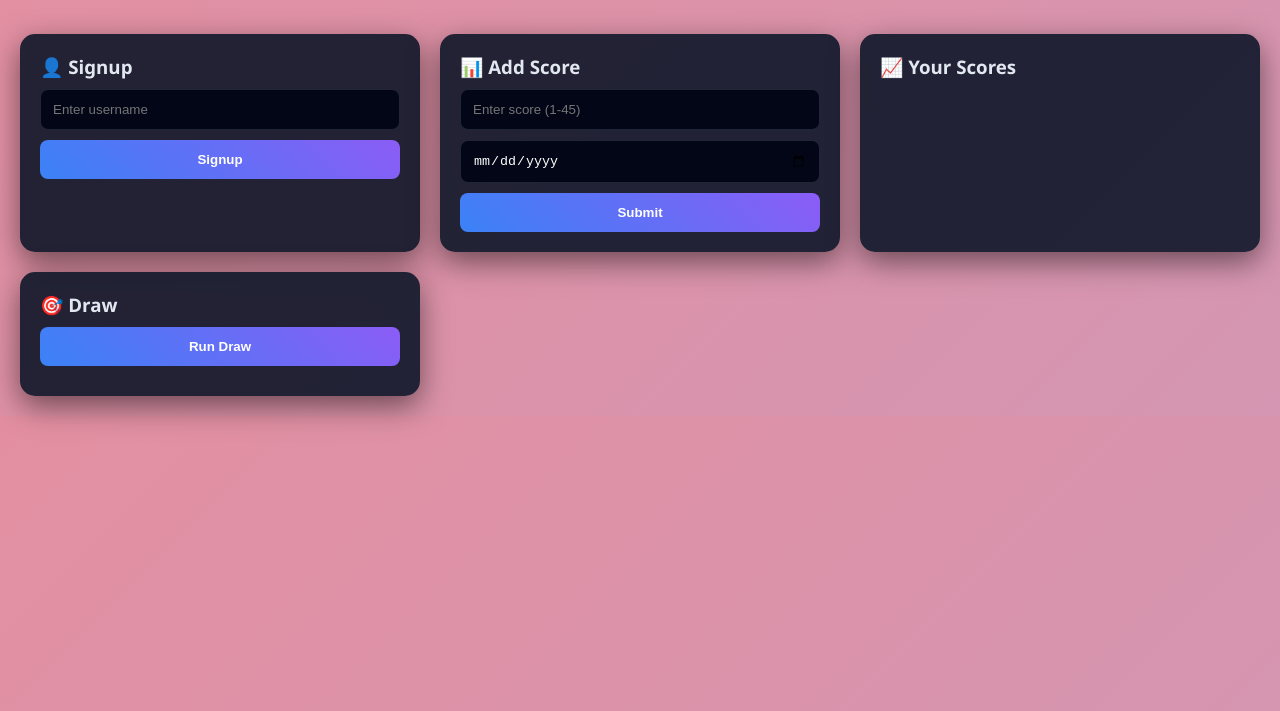
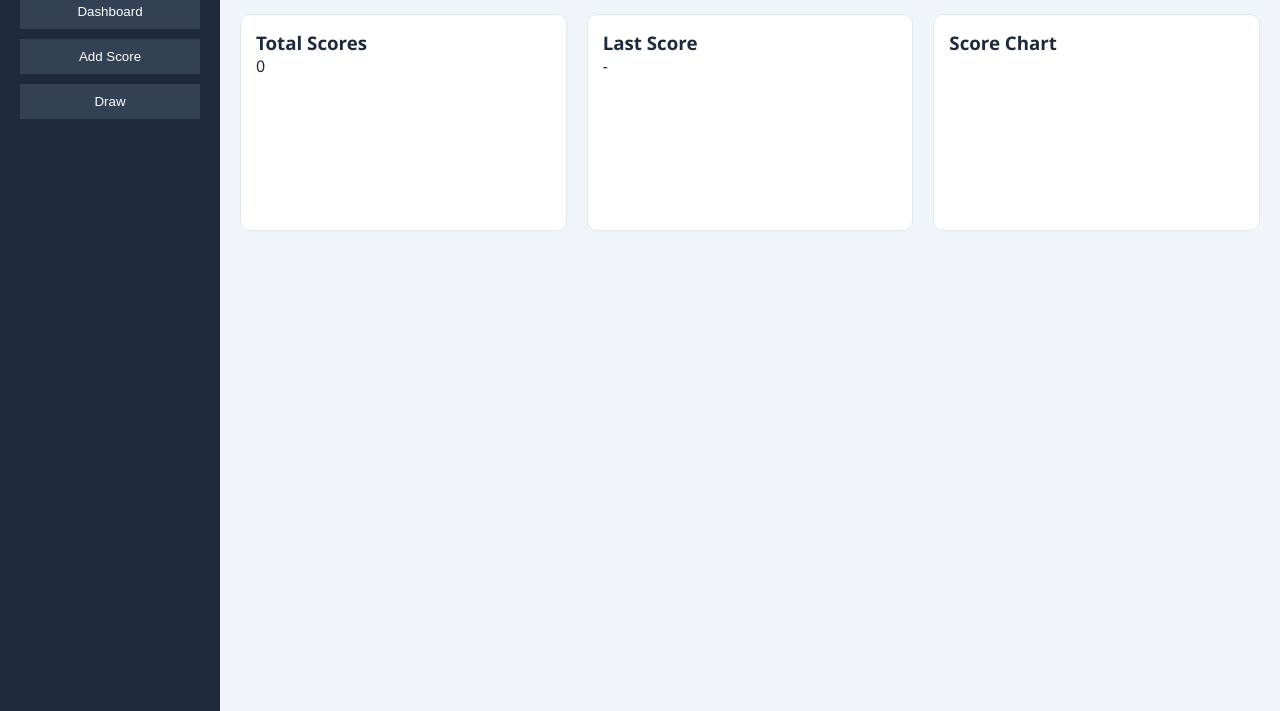
Before and after one commit to venk829/golf-app, a website: page index.html in a window 1280 px wide. Shown: the part 89-800 px from the top of the page. Drawn offline with Linux system fonts and the light colour scheme.

Commit message:
pro UI upgrade

```diff
--- a/index.html
+++ b/index.html
@@ -1,7 +1,7 @@
 <!DOCTYPE html>
 <html>
 <head>
-<title>Golf Rewards Platform</title>
+<title>Golf Rewards Dashboard</title>
 
 <style>
 * {
@@ -12,128 +12,181 @@
 
 body {
   font-family: 'Segoe UI', sans-serif;
-  background: linear-gradient(135deg, #e38fa1, #d496b2);
-  color: #e2e8f0;
+  background: #f1f5f9;
+  color: #1e293b;
+  display: flex;
+}
+
+/* Sidebar */
+.sidebar {
+  width: 220px;
+  background: #1e293b;
+  color: white;
+  height: 100vh;
+  padding: 20px;
+}
+
+.sidebar h2 {
+  margin-bottom: 20px;
+}
+
+.sidebar button {
+  width: 100%;
+  margin-top: 10px;
+  padding: 10px;
+  background: #334155;
+  border: none;
+  color: white;
+  cursor: pointer;
+}
+
+/* Main */
+.main {
+  flex: 1;
+  padding: 20px;
 }
 
 /* Header */
 .header {
-  text-align: center;
-  padding: 30px;
+  background: white;
+  padding: 15px;
+  border-radius: 10px;
+  margin-bottom: 20px;
+  box-shadow: 0 2px 8px rgba(0,0,0,0.05);
 }
 
-.header h1 {
-  color: #f3f4f6;
+/* Cards */
+.grid {
+  display: grid;
+  grid-template-columns: repeat(auto-fit, minmax(250px,1fr));
+  gap: 20px;
 }
 
-/* Layout */
-.container {
-  display: grid;
-  grid-template-columns: repeat(auto-fit, minmax(300px, 1fr));
-  gap: 20px;
-  padding: 20px;
+.card {
+  background: white;
+  padding: 15px;
+  border-radius: 10px;
+  border: 1px solid #e2e8f0;
 }
 
-/* Card */
-.card {
-  background: rgba(15,23,42,0.9);
-  border-radius: 15px;
-  padding: 20px;
-  box-shadow: 0 10px 30px rgba(0,0,0,0.5);
-  overflow: hidden;
+/* Inputs */
+input {
+  width: 100%;
+  padding: 10px;
+  margin-top: 8px;
+  border: 1px solid #cbd5e1;
+  border-radius: 6px;
 }
 
-/* Inputs & Buttons */
-input, button {
+/* Button */
+.btn {
+  margin-top: 10px;
+  padding: 10px;
   width: 100%;
-  max-width: 100%;
-  padding: 12px;
-  margin-top: 10px;
-  border-radius: 8px;
   border: none;
-  display: block;
+  background: #2563eb;
+  color: white;
+  border-radius: 6px;
+  cursor: pointer;
 }
 
-/* Input style */
-input {
-  background: #020617;
-  color: white;
-  border: 1px solid rgba(148,163,184,0.2);
+/* Chart */
+.chart {
+  height: 150px;
+  display: flex;
+  align-items: flex-end;
+  gap: 10px;
+  margin-top: 10px;
 }
 
-/* Button style */
-button {
-  background: linear-gradient(45deg, #3b82f6, #8b5cf6);
+.bar {
+  width: 30px;
+  background: #2563eb;
+  text-align: center;
   color: white;
-  cursor: pointer;
-  font-weight: 600;
-  transition: 0.3s;
+  font-size: 10px;
 }
 
-button:hover {
-  transform: scale(1.03);
-}
-
-/* Output */
-#scoresList, #result {
-  margin-top: 10px;
-}
 </style>
 </head>
 
 <body>
 
-<div class="header">
-  <h1>🏆 Golf Rewards Platform</h1>
+<div class="sidebar">
+  <h2>🏌️ Golf App</h2>
+  <button onclick="show('dashboard')">Dashboard</button>
+  <button onclick="show('add')">Add Score</button>
+  <button onclick="show('draw')">Draw</button>
 </div>
 
-<div class="container">
+<div class="main">
 
-  <div class="card">
-    <h3>👤 Signup</h3>
-    <input id="username" placeholder="Enter username">
-    <button onclick="signup()">Signup</button>
+  <div class="header">
+    <h2>Golf Rewards Dashboard</h2>
   </div>
 
-  <div class="card">
-    <h3>📊 Add Score</h3>
-    <input id="score" type="number" min="1" max="45" placeholder="Enter score (1-45)">
-    <input id="date" type="date">
-    <button onclick="addScore()">Submit</button>
+  <!-- Dashboard -->
+  <div id="dashboard">
+    <div class="grid">
+      <div class="card">
+        <h3>Total Scores</h3>
+        <p id="total">0</p>
+      </div>
+
+      <div class="card">
+        <h3>Last Score</h3>
+        <p id="last">-</p>
+      </div>
+
+      <div class="card">
+        <h3>Score Chart</h3>
+        <div id="chart" class="chart"></div>
+      </div>
+    </div>
   </div>
 
-  <div class="card">
-    <h3>📈 Your Scores</h3>
-    <div id="scoresList"></div>
+  <!-- Add Score -->
+  <div id="add" style="display:none;">
+    <div class="card">
+      <h3>Add Score</h3>
+      <input id="username" placeholder="Username">
+      <input id="score" type="number">
+      <input id="date" type="date">
+      <button class="btn" onclick="addScore()">Submit</button>
+    </div>
   </div>
 
-  <div class="card">
-    <h3>🎯 Draw</h3>
-    <button onclick="draw()">Run Draw</button>
-    <div id="result"></div>
+  <!-- Draw -->
+  <div id="draw" style="display:none;">
+    <div class="card">
+      <h3>Run Draw</h3>
+      <button class="btn" onclick="draw()">Run</button>
+      <div id="result"></div>
+    </div>
   </div>
 
 </div>
 
 <script>
 
-// ✅ Prevent past dates
+// navigation
+function show(section) {
+  document.getElementById("dashboard").style.display = "none";
+  document.getElementById("add").style.display = "none";
+  document.getElementById("draw").style.display = "none";
+
+  document.getElementById(section).style.display = "block";
+}
+
+// prevent past dates
 window.onload = () => {
   const today = new Date().toISOString().split("T")[0];
-  document.getElementById("date").setAttribute("min", today);
+  date.min = today;
 };
 
-// Signup
-async function signup() {
-  const res = await fetch("/signup", {
-    method: "POST",
-    headers: {"Content-Type": "application/json"},
-    body: JSON.stringify({ username: username.value })
-  });
-  alert(await res.text());
-}
+let scores = [];
 
-// Add Score
+// add score
 async function addScore() {
   const res = await fetch("/add-score", {
     method: "POST",
@@ -146,25 +199,37 @@ async function addScore() {
   });
 
   const data = await res.json();
-  scoresList.innerHTML = data.map(s => `⭐ ${s.score} (${s.date})`).join("<br>");
+  scores = data;
+  updateDashboard();
 }
 
-// Draw
+// update dashboard
+function updateDashboard() {
+  total.innerText = scores.length;
+  last.innerText = scores.length ? scores[scores.length - 1].score : "-";
+
+  chart.innerHTML = "";
+
+  scores.forEach(s => {
+    let bar = document.createElement("div");
+    bar.className = "bar";
+    bar.style.height = (s.score * 2) + "px";
+    bar.innerText = s.score;
+    chart.appendChild(bar);
+  });
+}
+
+// draw
 async function draw() {
   const res = await fetch("/draw");
   const data = await res.json();
 
-  let text = `<b>Draw Numbers:</b> ${data.drawNumbers.join(", ")}<br>`;
-
-  if (data.winners.length === 0) {
-    text += "❌ No winners";
-  } else {
-    data.winners.forEach(w => {
-      text += `<br>🏆 ${w.username} (${w.matches} matches)`;
-    });
-  }
-
-  result.innerHTML = text;
+  result.innerHTML =
+    "Draw: " + data.drawNumbers.join(", ") +
+    "<br>" +
+    (data.winners.length
+      ? data.winners.map(w => w.username).join("<br>")
+      : "No winners");
 }
 
 </script>
```
Also changed, not shown: server.js (+9 -2 lines).
